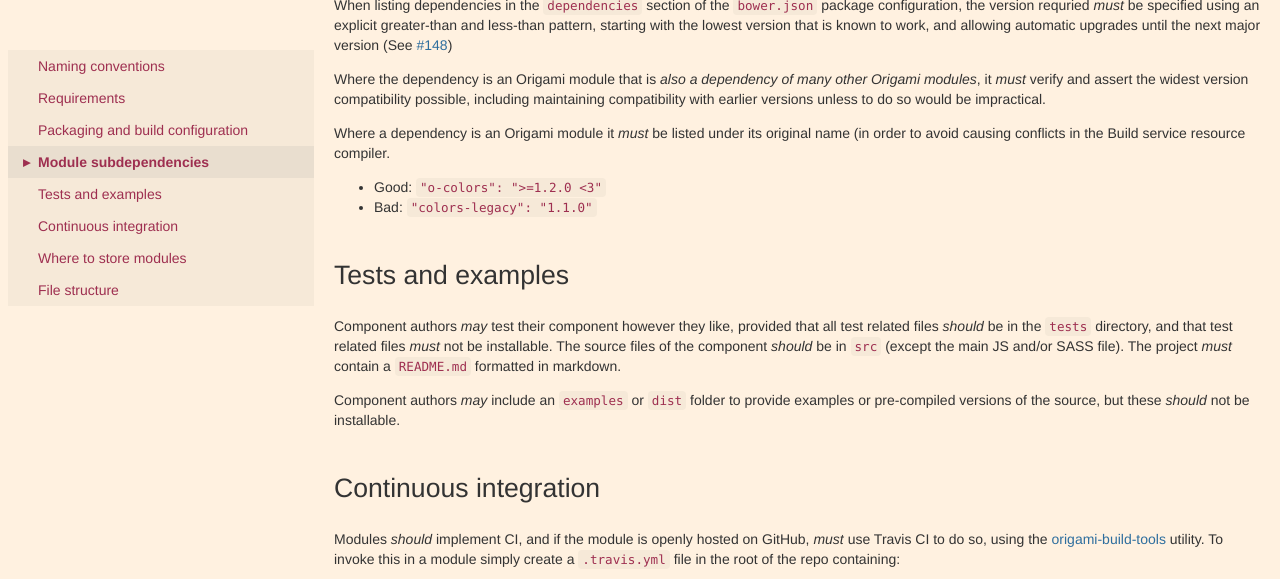
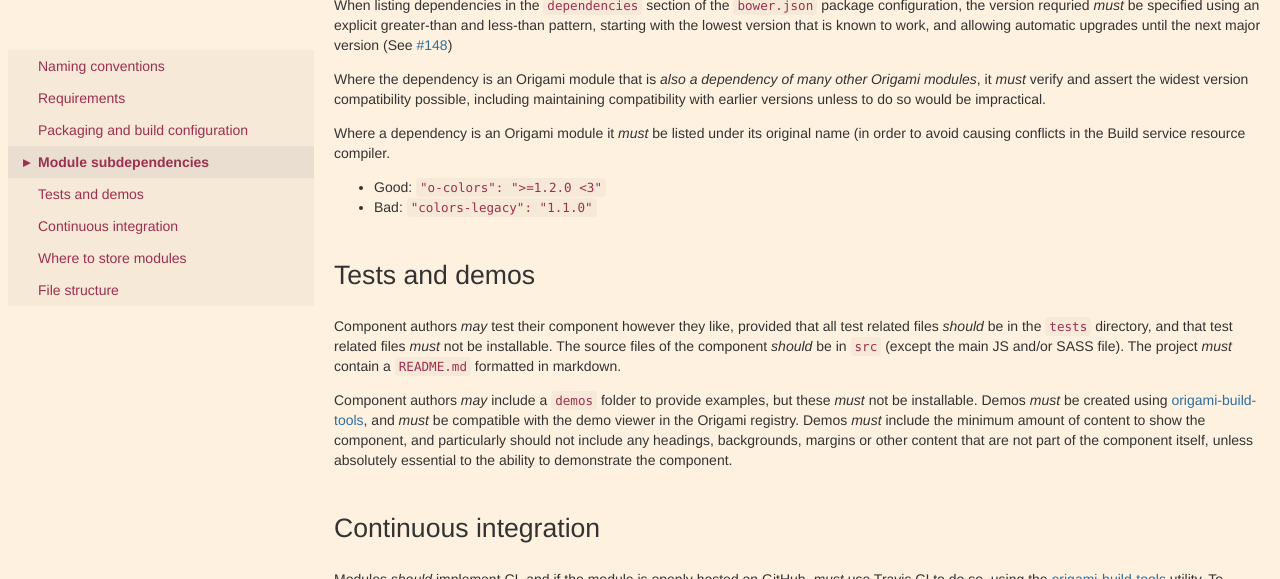
Before and after one commit to Financial-Times/ft-origami, a Jekyll site: the page built from docs/component-spec/modules.md, in a window 1280 px wide and 900 px high, scrolled down 2570 px, cut to the strip 0-579 px from the top of the window. Built offline with Jekyll 4.4.1, drawn with Linux system fonts in a browser that asks for light colours.

Commit message:
Update demo rules to match current best practice

```diff
--- a/docs/component-spec/modules.md
+++ b/docs/component-spec/modules.md
@@ -120,11 +120,11 @@ Where a dependency is an Origami module it *must* be listed under its original n
 * Bad: `"colors-legacy": "1.1.0"`
 
 
-## Tests and examples
+## Tests and demos
 
 Component authors *may* test their component however they like, provided that all test related files *should* be in the `tests` directory, and that test related files *must* not be installable.  The source files of the component *should* be in `src` (except the main JS and/or SASS file).  The project *must* contain a `README.md` formatted in markdown.
 
-Component authors *may* include an `examples` or `dist` folder to provide examples or pre-compiled versions of the source, but these *should* not be installable.
+Component authors *may* include a `demos` folder to provide examples, but these *must* not be installable.  Demos *must* be created using [origami-build-tools](https://github.com/Financial-Times/origami-build-tools), and *must* be compatible with the demo viewer in the Origami registry.  Demos *must* include the minimum amount of content to show the component, and particularly should not include any headings, backgrounds, margins or other content that are not part of the component itself, unless absolutely essential to the ability to demonstrate the component.
 
 
 ## Continuous integration
```
